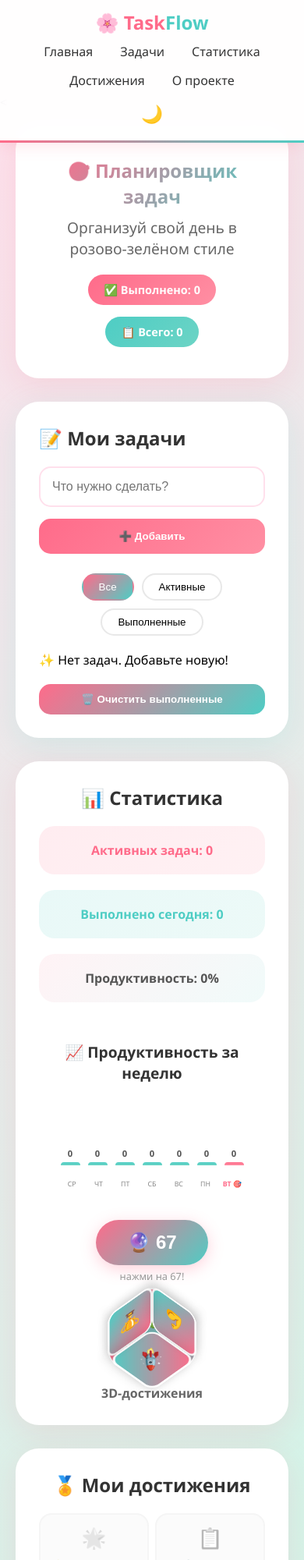
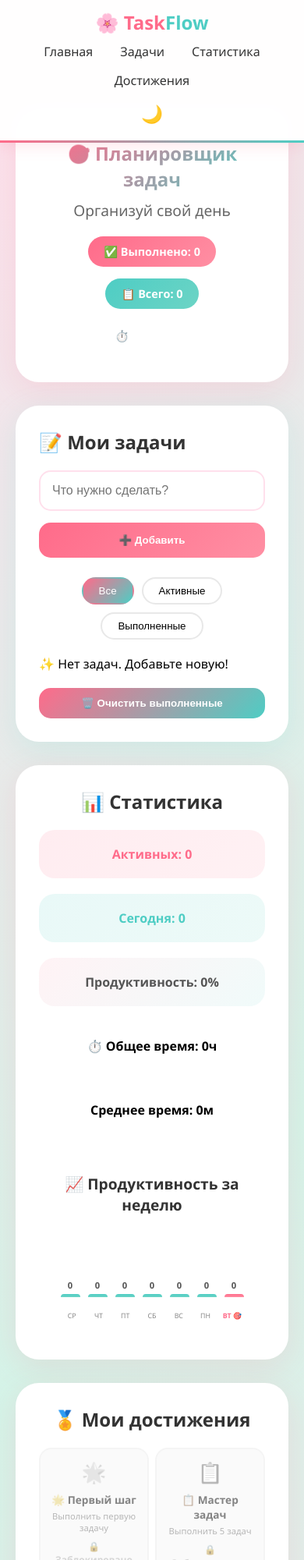
Before and after one commit to insajdd41-oss/TaskFlow, a plain HTML site: page index.html in a window 390 px wide. Shown: the top 2000 px of the page at 78% size. Drawn offline with Linux system fonts and the light colour scheme.

Commit message:
Update index.html

```diff
--- a/index.html
+++ b/index.html
@@ -1,46 +1,14 @@
-<<!DOCTYPE html>
+<!DOCTYPE html>
 <html lang="ru">
 <head>
     <meta charset="UTF-8">
     <meta name="viewport" content="width=device-width, initial-scale=1.0">
-
-    <!-- SEO -->
-    <title>Планировщик задач | To-Do List</title>
-    <meta name="description" content="Удобный планировщик задач в розово-зелёном стиле. Добавляй, выполняй и отслеживай свои задачи.">
-    <meta name="keywords" content="планировщик, задачи, to-do, список дел, продуктивность">
-    <meta name="robots" content="index, follow">
-
-    <!-- Open Graph -->
-    <meta property="og:title" content="Планировщик задач">
-    <meta property="og:description" content="Розово-зелёный планировщик для продуктивного дня">
-    <meta property="og:type" content="website">
-
+    <title>Планировщик задач</title>
     <link rel="stylesheet" href="style.css">
-
-    <!-- Яндекс Метрика -->
-    <script>
-        (function(m,e,t,r,i,k,a){
-            m[i]=m[i]||function(){(m[i].a=m[i].a||[]).push(arguments)};
-            m[i].l=1*new Date();
-            for(var j=0;j<document.scripts.length;j++){if(document.scripts[j].src===r){return;}}
-            k=e.createElement(t),a=e.getElementsByTagName(t)[0],k.async=1,k.src=r,a.parentNode.insertBefore(k,a)
-        })
-        (window, document, "script", "https://mc.yandex.ru/metrika/tag.js", "ym");
-
-        ym(98765432, "init", {
-            clickmap: true,
-            trackLinks: true,
-            accurateTrackBounce: true,
-            webvisor: true
-        });
-    </script>
-    <noscript>
-        <div><img src="https://mc.yandex.ru/watch/98765432" style="position:absolute; left:-9999px;" alt="" /></div>
-    </noscript>
 </head>
 <body>
 
-<!-- ===== МЕНЮШКА ===== -->
+<!-- МЕНЮ -->
 <nav class="fixed-menu">
     <div class="menu-logo">🌸 Task<span class="green">Flow</span></div>
     <ul class="menu-links">
@@ -48,131 +16,75 @@
         <li><a href="#tasks">Задачи</a></li>
         <li><a href="#stats">Статистика</a></li>
         <li><a href="#achievements">Достижения</a></li>
-        <li><a href="#about">О проекте</a></li>
     </ul>
-    <button class="theme-toggle" id="themeToggle" aria-label="Переключить тему">🌙</button>
+    <button class="theme-toggle" id="themeToggle">🌙</button>
 </nav>
 
 <main class="container">
-    <!-- ===== HERO ===== -->
+
+    <!-- HERO -->
     <section id="home" class="hero-section">
         <h1>🎯 Планировщик задач</h1>
-        <p class="subtitle">Организуй свой день в розово-зелёном стиле</p>
+        <p class="subtitle">Организуй свой день</p>
         <div class="hero-stats">
             <div class="stat-card pink">✅ Выполнено: <span id="completedCount">0</span></div>
             <div class="stat-card green">📋 Всего: <span id="totalCount">0</span></div>
+            <div class="stat-card gradient">⏱️ Время: <span id="totalTimeStat">0</span>ч</div>
         </div>
     </section>
 
-    <!-- ===== ЗАДАЧИ ===== -->
+    <!-- ЗАДАЧИ -->
     <section id="tasks" class="tasks-section">
         <h2>📝 Мои задачи</h2>
-
         <div class="task-input-group">
-            <input type="text" id="taskInput" placeholder="Что нужно сделать?" autocomplete="off">
+            <input type="text" id="taskInput" placeholder="Что нужно сделать?">
             <button id="addTaskBtn">➕ Добавить</button>
         </div>
-
         <div class="filter-buttons">
             <button class="filter-btn active" data-filter="all">Все</button>
             <button class="filter-btn" data-filter="active">Активные</button>
             <button class="filter-btn" data-filter="completed">Выполненные</button>
         </div>
-
         <ul id="taskList" class="task-list"></ul>
-
         <button id="clearCompletedBtn" class="clear-btn">🗑️ Очистить выполненные</button>
     </section>
 
-    <!-- ===== СТАТА ===== -->
+    <!-- СТАТИСТИКА -->
     <section id="stats" class="stats-section">
         <h2>📊 Статистика</h2>
         <div class="stats-grid">
-            <div class="stat-item pink-bg">Активных задач: <span id="activeStat">0</span></div>
-            <div class="stat-item green-bg">Выполнено сегодня: <span id="todayStat">0</span></div>
+            <div class="stat-item pink-bg">Активных: <span id="activeStat">0</span></div>
+            <div class="stat-item green-bg">Сегодня: <span id="todayStat">0</span></div>
             <div class="stat-item gradient-bg">Продуктивность: <span id="productivityStat">0</span>%</div>
+            <div class="stat-item time-bg">⏱️ Общее время: <span id="totalTimeStat2">0</span>ч</div>
+            <div class="stat-item avg-bg">Среднее время: <span id="avgTimeStat">0</span>м</div>
         </div>
-
-        <!-- ===== ДИАГРАММА ПРОДУКТИВНОСТИ ===== -->
+        <!-- Диаграмма -->
         <div class="chart-section">
             <h3>📈 Продуктивность за неделю</h3>
             <div class="chart-container">
-                <div class="chart-bars" id="chartBars">
-                    <!-- Сюда JS будет вставлять столбцы -->
-                </div>
-                <div class="chart-labels" id="chartLabels">
-                    <!-- Сюда JS будет вставлять подписи дней -->
-                </div>
+                <div class="chart-bars" id="chartBars"></div>
+                <div class="chart-labels" id="chartLabels"></div>
             </div>
-        </div>
-
-        <!--  КНОПКА 67  -->
-        <div style="text-align: center; margin: 20px 0;">
-            <button id="easterEggBtn" style="
-                background: linear-gradient(135deg, #FF6B8A, #4ECDC4);
-                color: white;
-                border: none;
-                padding: 15px 40px;
-                border-radius: 50px;
-                font-size: 1.5rem;
-                font-weight: bold;
-                cursor: pointer;
-                transition: all 0.3s ease;
-                box-shadow: 0 5px 20px rgba(255, 107, 138, 0.3);
-            ">🔮 67</button>
-            <p style="color: #999; font-size: 0.8rem; margin-top: 5px;">нажми на 67!</p>
-        </div>
-
-        <!-- 3D КУБИК с рабочими эмодзиками -->
-        <div class="cube-3d">
-            <div class="cube">
-                <div class="face front">🏆</div>
-                <div class="face back">⭐</div>
-                <div class="face right">🎯</div>
-                <div class="face left">💪</div>
-                <div class="face top">🚀</div>
-                <div class="face bottom">✅</div>
-            </div>
-            <p class="cube-text">3D-достижения</p>
         </div>
     </section>
 
-    <!-- ===== ДОСТИЖЕНИЯ ===== -->
+    <!-- ДОСТИЖЕНИЯ -->
     <section id="achievements" class="achievements-section">
         <h2>🏅 Мои достижения</h2>
-        <div class="achievements-grid" id="achievementsGrid">
-            <!-- Достижения будут вставляться JS -->
-        </div>
+        <div class="achievements-grid" id="achievementsGrid"></div>
         <div class="achievement-progress">
-            <p>Всего достижений: <span id="achievementTotal">0</span> из <span id="achievementMax">0</span></p>
+            <p>Прогресс: <span id="achievementTotal">0</span> / <span id="achievementMax">14</span></p>
             <div class="progress-bar-bg">
                 <div class="progress-bar-fill" id="achievementProgress" style="width: 0%;"></div>
             </div>
         </div>
     </section>
 
-    <!-- ===== СТАТЬЯ (SEO) ===== -->
-    <section id="about" class="about-section">
-        <h2>📖 Как эффективно планировать свой день</h2>
-        <div class="article-content">
-            <p>Планирование задач — это ключевой навык продуктивного человека. Исследования показывают, что люди, ведущие чек-листы, выполняют на 30% больше дел за день.</p>
-            <p>Наш планировщик помогает структурировать задачи, расставлять приоритеты и отслеживать прогресс. Просто добавляйте задачи, отмечайте выполненные и следите за статистикой.</p>
-            <p>Совет: разбивайте большие задачи на маленькие шаги — так их проще выполнять, а чувство прогресса мотивирует двигаться дальше.</p>
-
-            <!-- Видео для SEO -->
-            <div class="video-wrapper">
-                <iframe src="https://www.youtube.com/embed/dQw4w9WgXcQ"
-                        title="Как эффективно планировать день"
-                        frameborder="0"
-                        allowfullscreen>
-                </iframe>
-            </div>
-        </div>
-    </section>
 </main>
 
 <footer class="footer">
-    <p>© 2026 Планировщик задач. Сделано в рамках производственной праткики стеднтами группы веб-51.</p>
+    <p>© 2026 Планировщик задач</p>
 </footer>
 
 <script src="script.js"></script>
```
